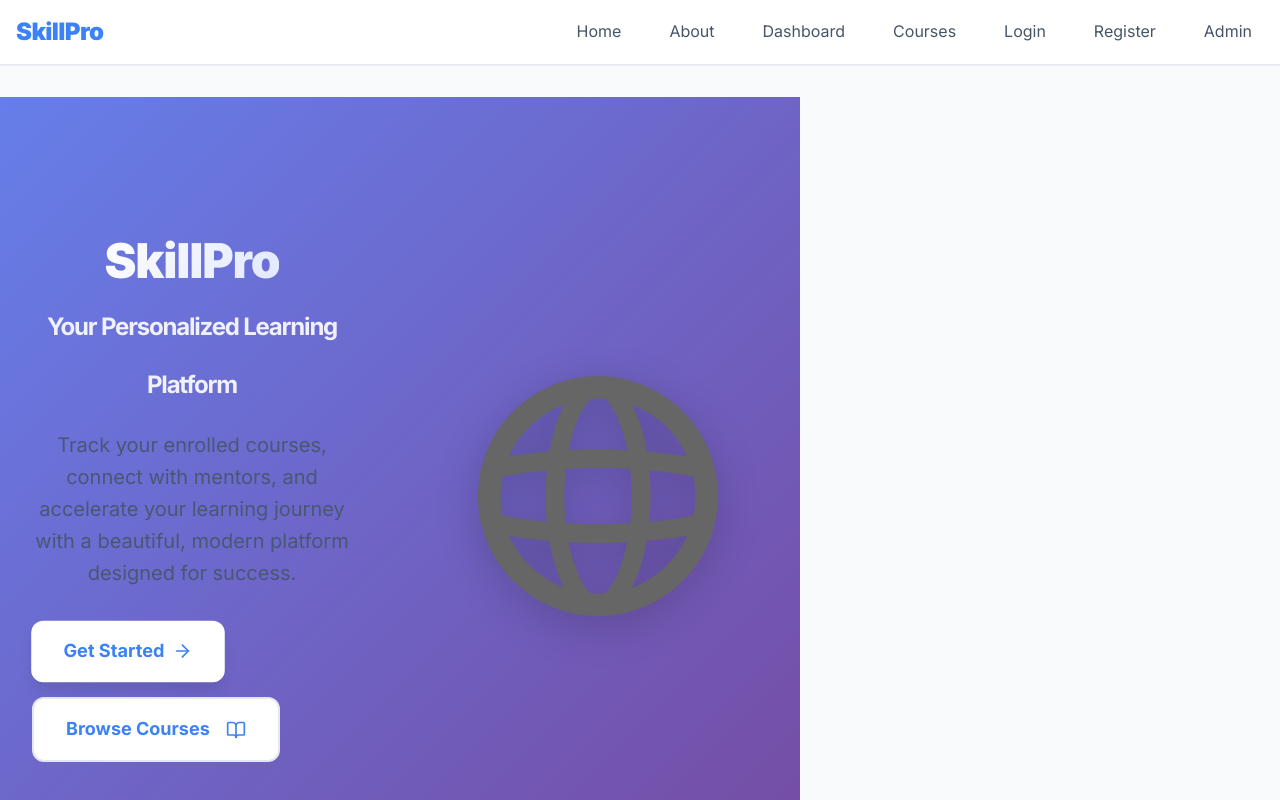
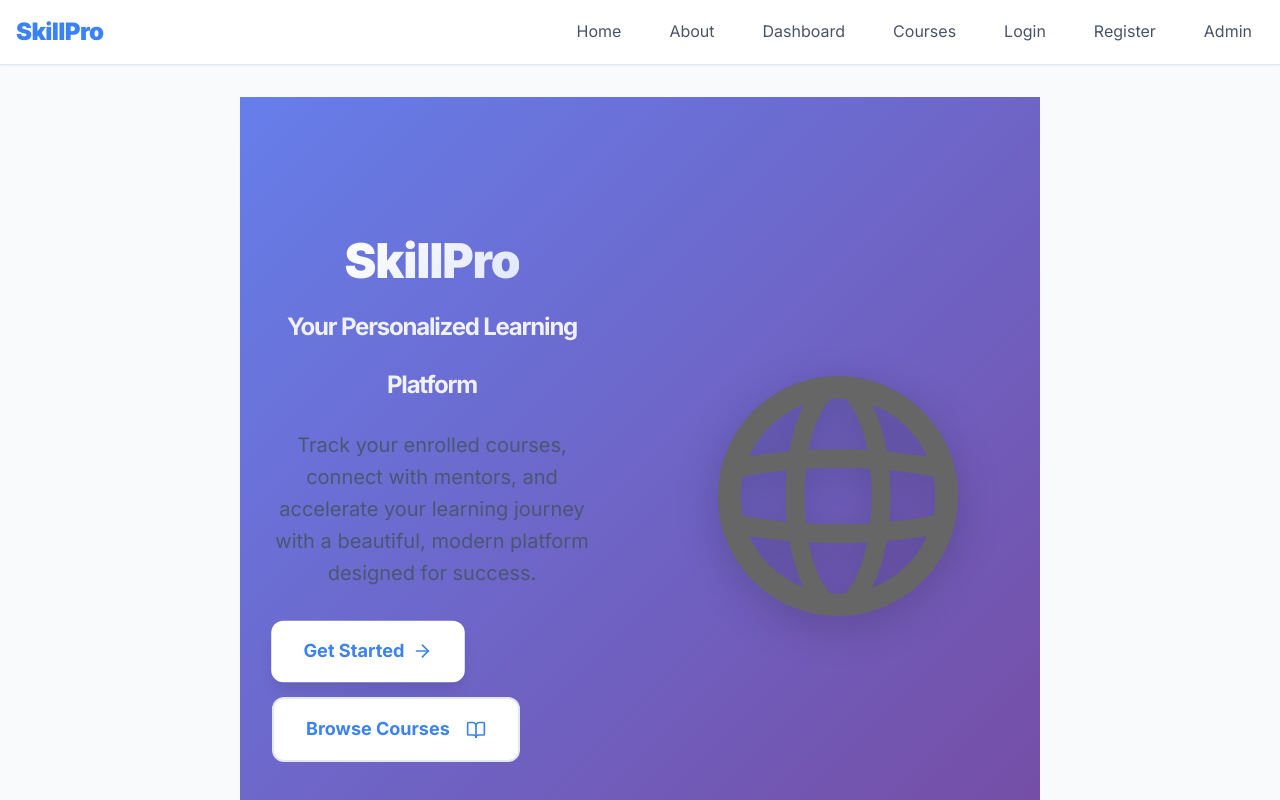
Before and after one commit to Larry-Master/SkillPro, a Next.js app in the folder skillpro/: page / in a window 1280 px wide. Shown: the top 800 px of the page. Built offline with nearby package versions, Linux system fonts and the light colour scheme.

Commit message:
Update layout.css

```diff
--- a/skillpro/styles/layout.css
+++ b/skillpro/styles/layout.css
@@ -137,8 +137,7 @@ main button:hover {
   color: var(--text-inverse);
   position: relative;
   overflow: hidden;
-  width: 100vw;
-  margin-left: calc(-50vw + 50%);
+  width: 100%;
   padding: var(--space-8);
   box-sizing: border-box;
 }
```
